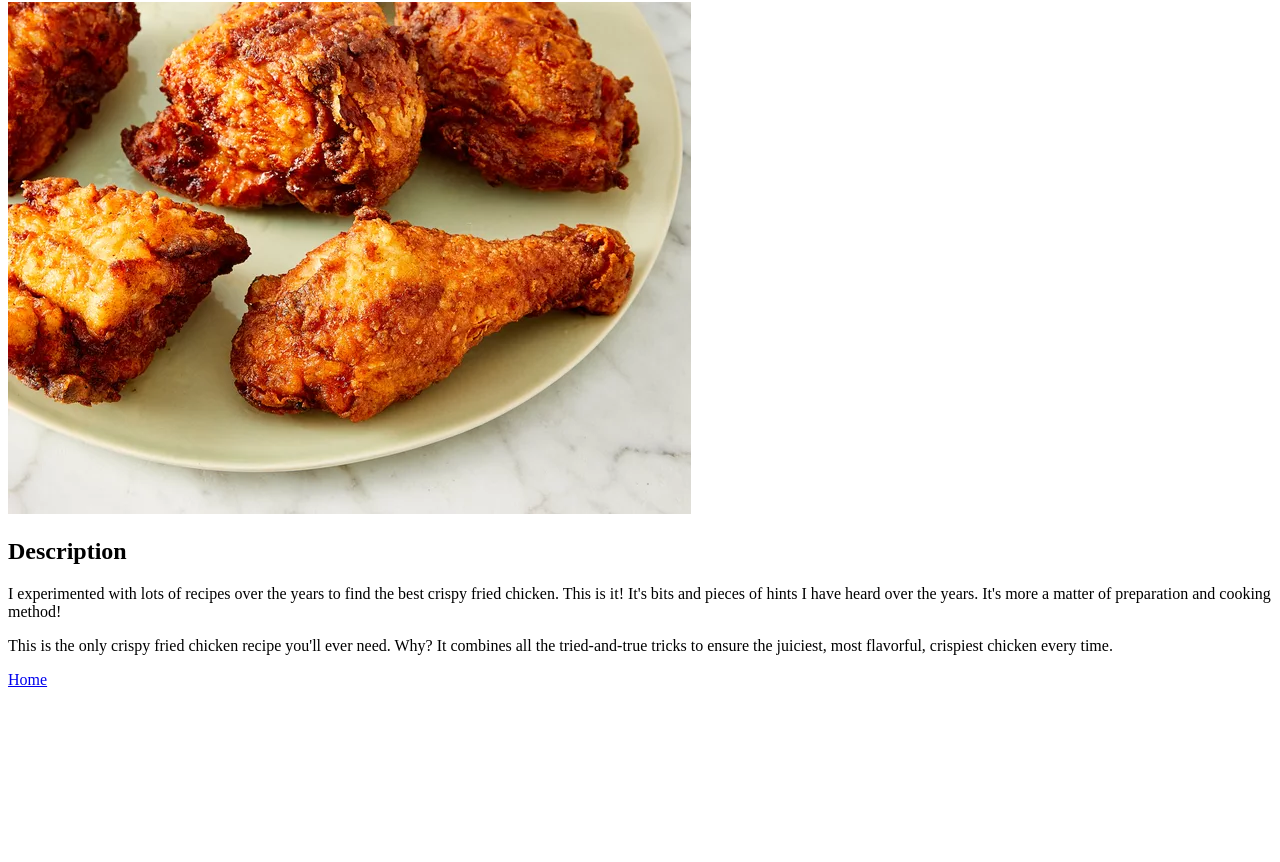
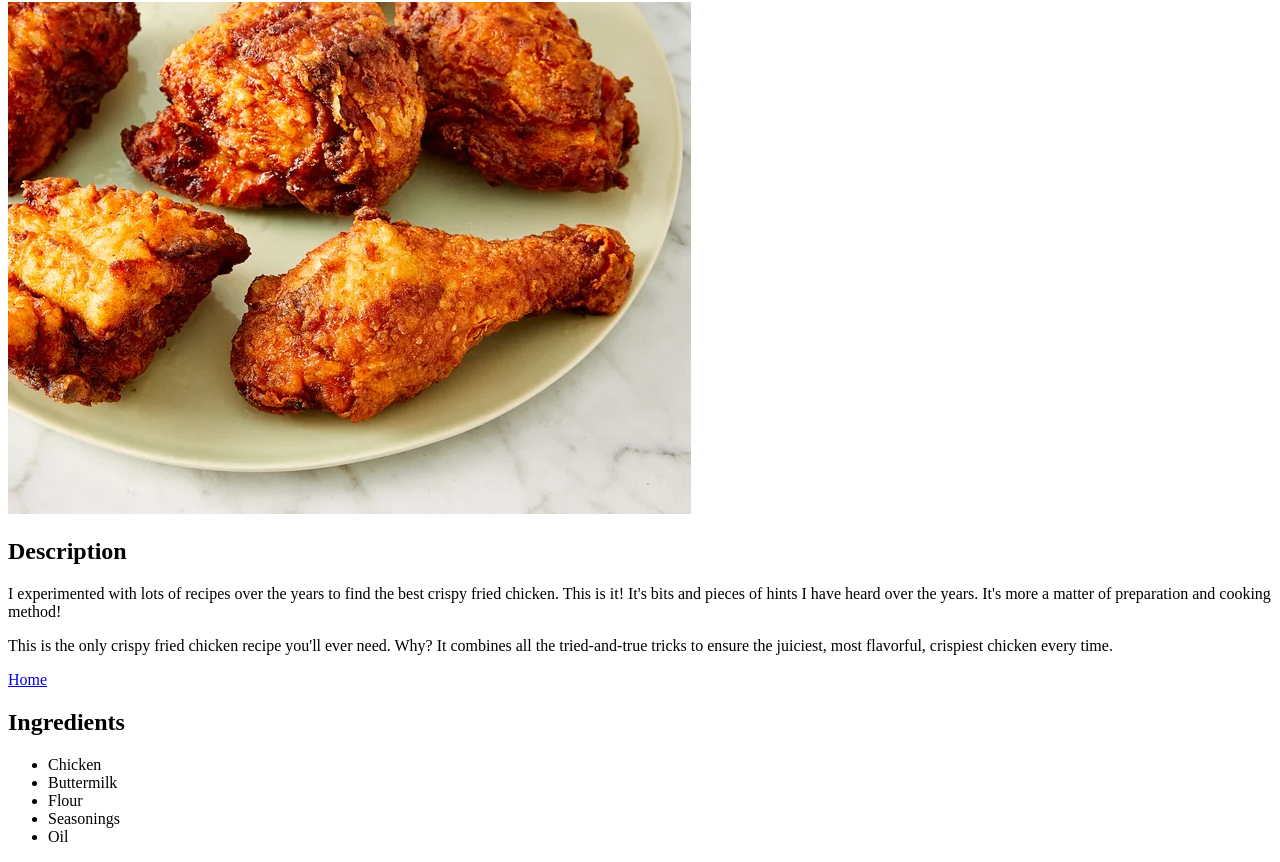
Before and after one commit to hikiman/odin-recipes, a plain HTML site: page odin-recipes/fried-chicken.html in a window 1280 px wide. Shown: the part 78-940 px from the top of the page. Before the commit the page ends 800 px from the top, so only its background shows below. Drawn offline with Linux system fonts and the light colour scheme.

Commit message:
feat: add ingredients to fried-chicken.html

```diff
--- a/odin-recipes/fried-chicken.html
+++ b/odin-recipes/fried-chicken.html
@@ -12,5 +12,13 @@
   <p>I experimented with lots of recipes over the years to find the best crispy fried chicken. This is it! It's bits and pieces of hints I have heard over the years. It's more a matter of preparation and cooking method!</p>
   <p>This is the only crispy fried chicken recipe you'll ever need. Why? It combines all the tried-and-true tricks to ensure the juiciest, most flavorful, crispiest chicken every time.</p>
   <a href="../index.html">Home</a>
+  <h2>Ingredients</h2>
+  <ul>
+    <li>Chicken</li>
+    <li>Buttermilk</li>
+    <li>Flour</li>
+    <li>Seasonings</li>
+    <li>Oil</li>
+  </ul>
 </body>
 </html>
```
